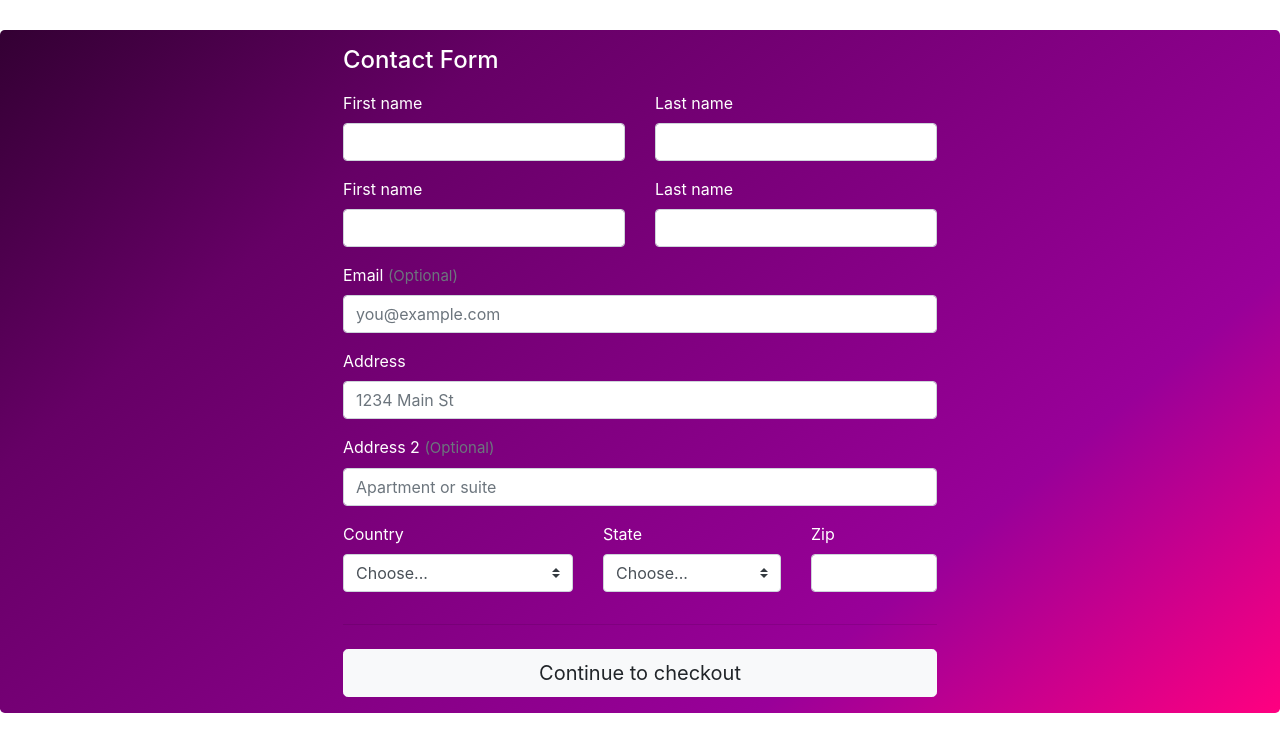
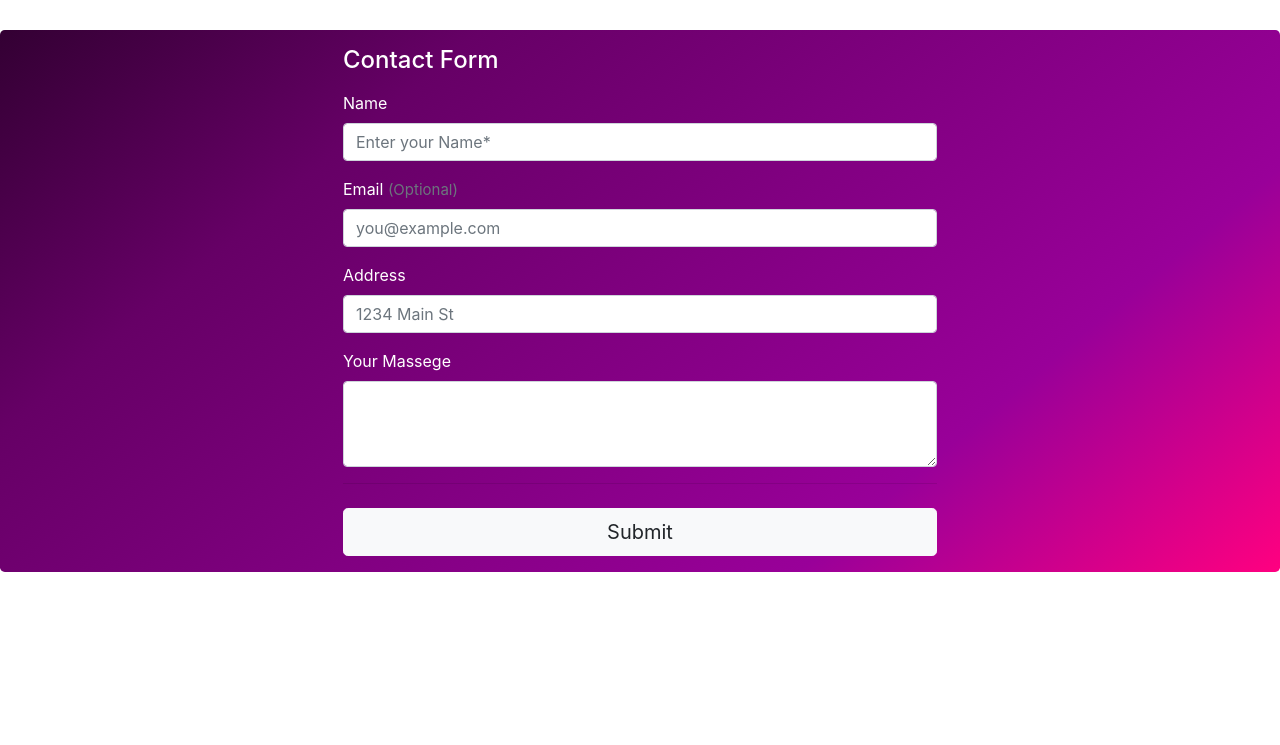
Before and after one commit to praveenbhardwaj/atributeai, a plain HTML site: page index.html in a window 1280 px wide. Shown: the part 1185-1930 px from the top of the page. After the commit the page ends 1789 px from the top, so only its background shows below. Drawn offline with nearby package versions, Linux system fonts and the light colour scheme.

Commit message:
Update index.html

```diff
--- a/index.html
+++ b/index.html
@@ -15,6 +15,7 @@
 
 <body>
   <nav class="nav nav-masthead justify-content-end top">
+
     <a class="py-2 nav-link active" style="color: white;" href="#"><span class="span"> Home </span></a>
     <a class="py-2 nav-link" style="color: white;" href="#"><span class="span"> About </span></a>
     <a class="py-2 nav-link" style="color: white;" href="#"><span class="span"> Contact </span></a>
@@ -58,6 +59,9 @@
   </nav>
   <nav class="navbar navbar-expand-lg navbar-light bg-light">
     <!-- <a class="navbar-brand" href="#">Navbar</a> -->
+    <a class="navbar-brand" href="#">
+      <img src="logo.png" alt="" class="logo">
+    </a>
     <button class="navbar-toggler" type="button" data-toggle="collapse" data-target="#navbarNav"
       aria-controls="navbarNav" aria-expanded="false" aria-label="Toggle navigation">
       <span class="navbar-toggler-icon"></span>
@@ -293,38 +297,15 @@
       <h4 class="mb-3">Contact Form</h4>
       <form class="needs-validation" novalidate="">
         <div class="row">
-          <div class="col-md-6 mb-3">
-            <label for="firstName">First name</label>
-            <input type="text" class="form-control" id="firstName" placeholder="" value="" required="">
+          <div class="col-md-12 mb-3">
+            <label for="firstName">Name</label>
+            <input type="text" class="form-control" id="firstName" placeholder="Enter your Name*" value="" required="">
             <div class="invalid-feedback">
               Valid first name is required.
             </div>
           </div>
-          <div class="col-md-6 mb-3">
-            <label for="lastName">Last name</label>
-            <input type="text" class="form-control" id="lastName" placeholder="" value="" required="">
-            <div class="invalid-feedback">
-              Valid last name is required.
-            </div>
-          </div>
         </div>
 
-        <div class="row">
-          <div class="col-md-6 mb-3">
-            <label for="firstName">First name</label>
-            <input type="text" class="form-control" id="firstName" placeholder="" value="" required="">
-            <div class="invalid-feedback">
-              Valid first name is required.
-            </div>
-          </div>
-          <div class="col-md-6 mb-3">
-            <label for="lastName">Last name</label>
-            <input type="text" class="form-control" id="lastName" placeholder="" value="" required="">
-            <div class="invalid-feedback">
-              Valid last name is required.
-            </div>
-          </div>
-        </div>
 
         <div class="mb-3">
           <label for="email">Email <span class="text-muted">(Optional)</span></label>
@@ -338,106 +319,42 @@
           <label for="address">Address</label>
           <input type="text" class="form-control" id="address" placeholder="1234 Main St" required="">
           <div class="invalid-feedback">
-            Please enter your shipping address.
+            Please enter your address.
           </div>
         </div>
-
-        <div class="mb-3">
-          <label for="address2">Address 2 <span class="text-muted">(Optional)</span></label>
-          <input type="text" class="form-control" id="address2" placeholder="Apartment or suite">
-        </div>
-
-        <div class="row">
-          <div class="col-md-5 mb-3">
+        <!-- <div class="row">
+          <div class="col-md-6 mb-3">
             <label for="country">Country</label>
             <select class="custom-select d-block w-100" id="country" required="">
               <option value="">Choose...</option>
               <option>United States</option>
+              <option>India</option>
             </select>
             <div class="invalid-feedback">
               Please select a valid country.
             </div>
           </div>
-          <div class="col-md-4 mb-3">
-            <label for="state">State</label>
-            <select class="custom-select d-block w-100" id="state" required="">
+          <div class="col-md-6 mb-3">
+            <label for="country">State</label>
+            <select class="custom-select d-block w-100" id="country" required="">
               <option value="">Choose...</option>
-              <option>California</option>
+              <option>____</option>
+              <option>____</option>
+              <option>____</option>
             </select>
             <div class="invalid-feedback">
-              Please provide a valid state.
+              Please select a valid State.
             </div>
           </div>
-          <div class="col-md-3 mb-3">
-            <label for="zip">Zip</label>
-            <input type="text" class="form-control" id="zip" placeholder="" required="">
-            <div class="invalid-feedback">
-              Zip code required.
+
+        </div> -->
+        <div class="form-group mb-3">
+          <label for="exampleFormControlTextarea1">Your Massege</label>
+          <textarea class="form-control" id="exampleFormControlTextarea1" rows="3"></textarea>
         </div>
-          </div>
-        </div>
-        <!-- <hr class="mb-4">
-        <div class="custom-control custom-checkbox">
-          <input type="checkbox" class="custom-control-input" id="same-address">
-          <label class="custom-control-label" for="same-address">Shipping address is the same as my billing address</label>
-        </div>
-        <div class="custom-control custom-checkbox">
-          <input type="checkbox" class="custom-control-input" id="save-info">
-          <label class="custom-control-label" for="save-info">Save this information for next time</label>
-        </div>
+
         <hr class="mb-4">
-
-        <h4 class="mb-3">Payment</h4>
-
-        <div class="d-block my-3">
-          <div class="custom-control custom-radio">
-            <input id="credit" name="paymentMethod" type="radio" class="custom-control-input" checked="" required="">
-            <label class="custom-control-label" for="credit">Credit card</label>
-          </div>
-          <div class="custom-control custom-radio">
-            <input id="debit" name="paymentMethod" type="radio" class="custom-control-input" required="">
-            <label class="custom-control-label" for="debit">Debit card</label>
-          </div>
-          <div class="custom-control custom-radio">
-            <input id="paypal" name="paymentMethod" type="radio" class="custom-control-input" required="">
-            <label class="custom-control-label" for="paypal">PayPal</label>
-          </div>
-        </div>
-        <div class="row">
-          <div class="col-md-6 mb-3">
-            <label for="cc-name">Name on card</label>
-            <input type="text" class="form-control" id="cc-name" placeholder="" required="">
-            <small class="text-muted">Full name as displayed on card</small>
-            <div class="invalid-feedback">
-              Name on card is required
-            </div>
-          </div>
-          <div class="col-md-6 mb-3">
-            <label for="cc-number">Credit card number</label>
-            <input type="text" class="form-control" id="cc-number" placeholder="" required="">
-            <div class="invalid-feedback">
-              Credit card number is required
-            </div>
-          </div>
-        </div>
-        <div class="row">
-          <div class="col-md-3 mb-3">
-            <label for="cc-expiration">Expiration</label>
-            <input type="text" class="form-control" id="cc-expiration" placeholder="" required="">
-            <div class="invalid-feedback">
-              Expiration date required
-            </div>
-          </div>
-          <div class="col-md-3 mb-3">
-            <label for="cc-cvv">CVV</label>
-            <input type="text" class="form-control" id="cc-cvv" placeholder="" required="">
-            <div class="invalid-feedback">
-              Security code required
-            </div>
-          </div>
-        </div> -->
-        <hr class="mb-4">
-        <button class="btn btn-light btn-lg btn-block" type="submit">Continue to checkout</button>
+        <button class="btn btn-light btn-lg btn-block" type="submit">Submit</button>
       </form>
     </div>
     <!-- Optional JavaScript -->
```
Lines whose indentation alone changed are shown as unchanged.
